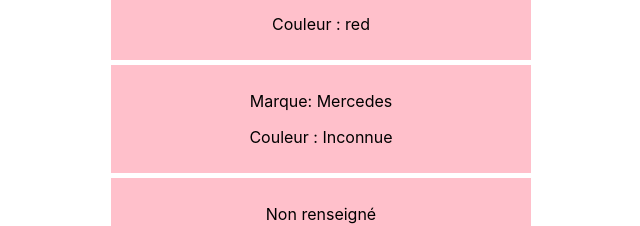
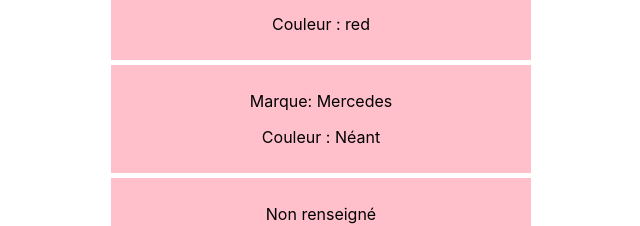
Before and after one commit to Wallmonger/React-Start, a React (Create React App) app: page / in a window 1280 px wide. Shown: the part 130-356 px from the top of the page, without its empty margins (319-959 px from the left). Built offline with nearby package versions, Linux system fonts and the light colour scheme; the HTML template or start-up script is replaced by a standard one.

Commit message:
Childrens

```diff
--- a/src/components/Cars.js
+++ b/src/components/Cars.js
@@ -3,16 +3,23 @@
 // With destructuring, we can access data inside an object without the need of a variable name
 const Car = ({children, color}) => {
 
-    // If color is defined, then <p> will display the color. Else, <p> display default value
-    const colorInfo = color ? (<p>Couleur : { color }</p>) : (<p>Couleur : Inconnue</p>);
+    let colorInfo = "";
+
+    if (color) {
+        colorInfo = color;
+    } else {
+        colorInfo = "Néant";
+    }
 
     if (children) {
         return (
             <div style={{backgroundColor : 'pink', width : '400px', padding: '10px', margin:'5px auto'}}>
                 <p>Marque: { children }</p>
-                { colorInfo }
+                {/* { color ? <p>Couleur : {color} </p> : <p>Couleur : néant </p>} */}
+                {/* <p>{color ? color : "Néant" }</p> */}
+                <p>Couleur : {colorInfo}</p>
 
-                {/* We also can insert our condition here, in the jsx himself : {color ? <p>Couleur: {color}</p> : <p> Couleur : inconnue </p> } */ }
+
             </div>
         )
     } else {
```
Also changed, not shown: src/components/Mycars.jsx (+7 -0 lines).
